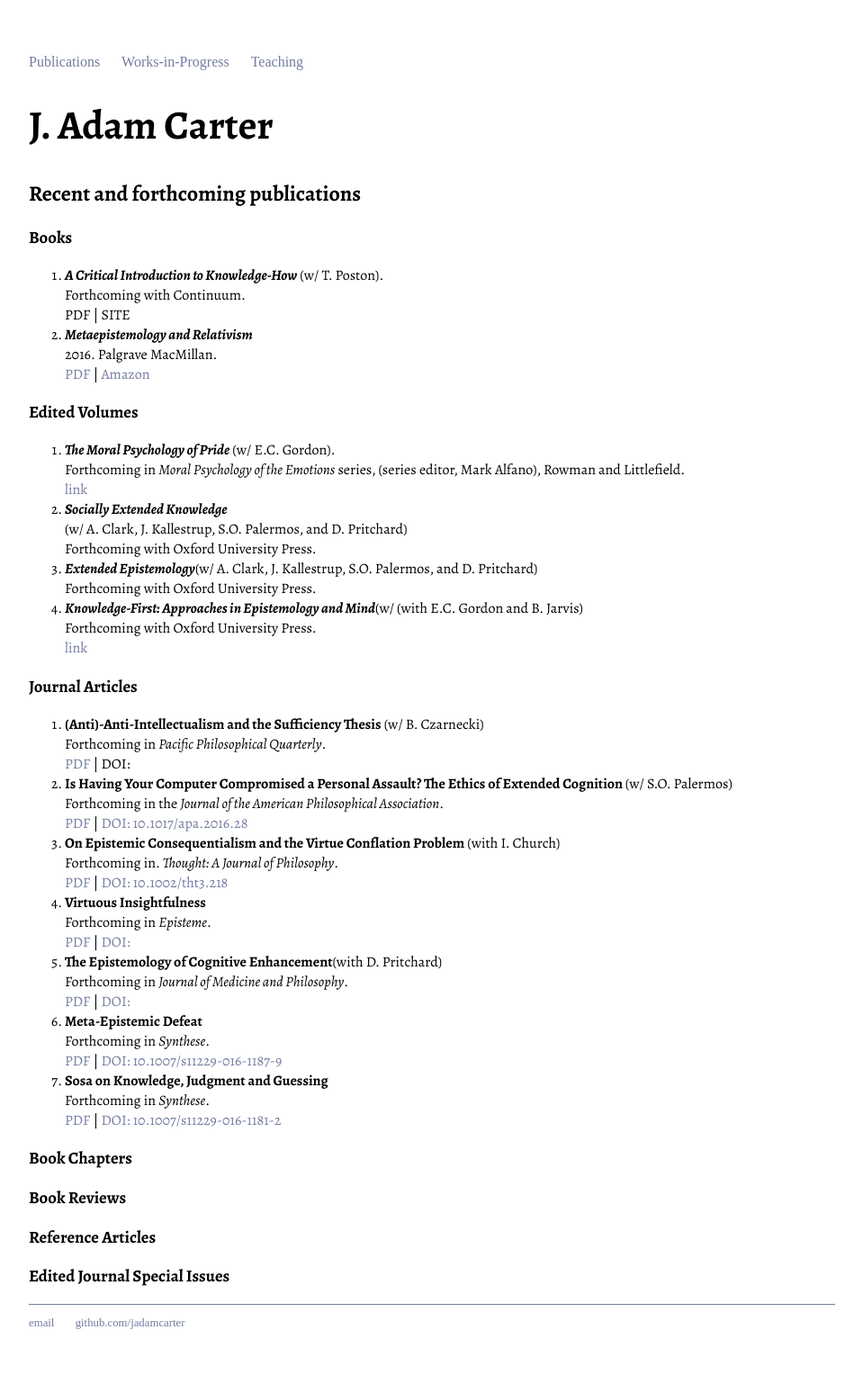
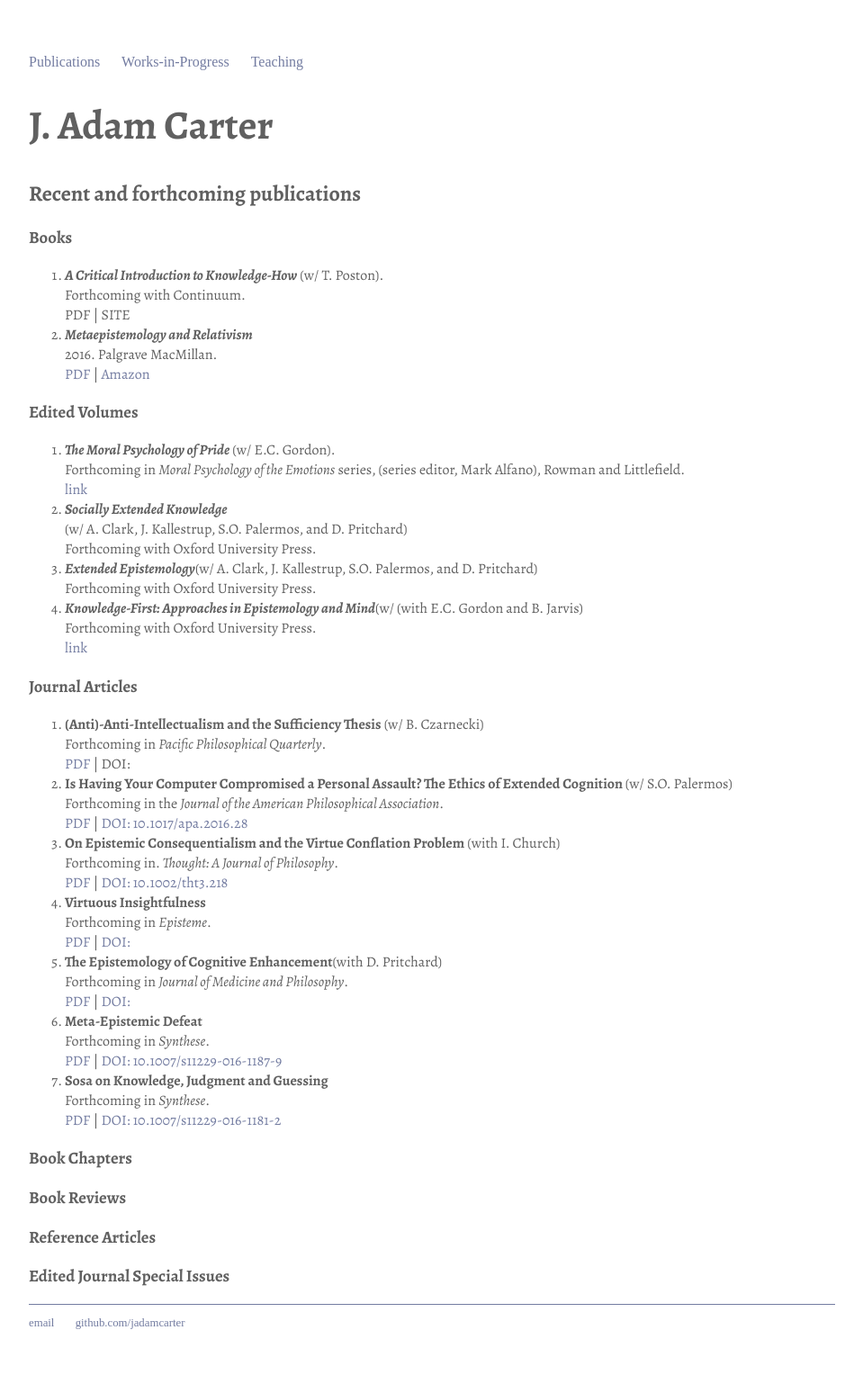
Before and after one commit to jadamcarter/jadamcarter.github.io, a Jekyll site: the page built from index.html, in a window 1280 px wide. Shown: the whole page at 90% size, without its empty margins (160-1119 px from the left). Built offline with Jekyll 4.4.1, drawn with Linux system fonts in a browser that asks for light colours; some web fonts are replaced.

Commit message:
Update main.css

```diff
--- a/css/main.css
+++ b/css/main.css
@@ -2,6 +2,7 @@ body {
     font-family:'Alegreya', 'Alegreya', 'Alegreya';
     margin: 60px auto;
     width: 70%;
+    color: #606060
 }
 nav ul, footer ul {
     font-family: 'Alegreya SC', 'Alegreya SC', 'Alegreya SC';
@@ -23,6 +24,7 @@ a:hover {
 h1 {
     font-size: 2.8em;
     font-family:'Alegreya', 'Alegreya', 'Alegreya';
+    color: #606060
 }
 p {
     font-family:'Alegreya', 'Alegreya', 'Alegreya';
```
